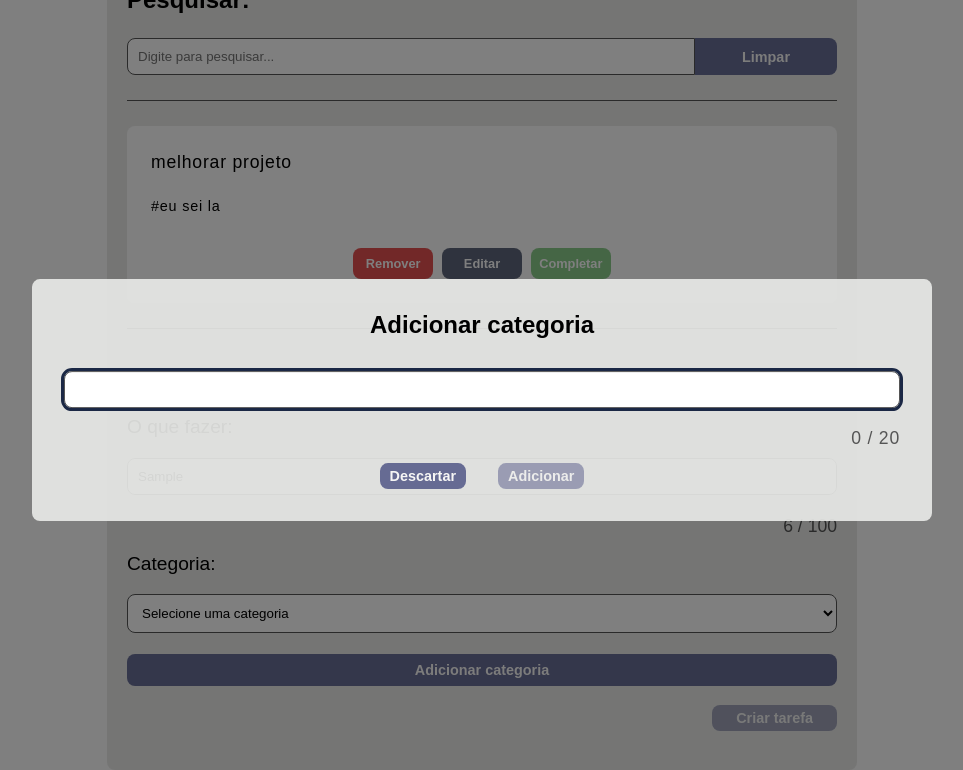
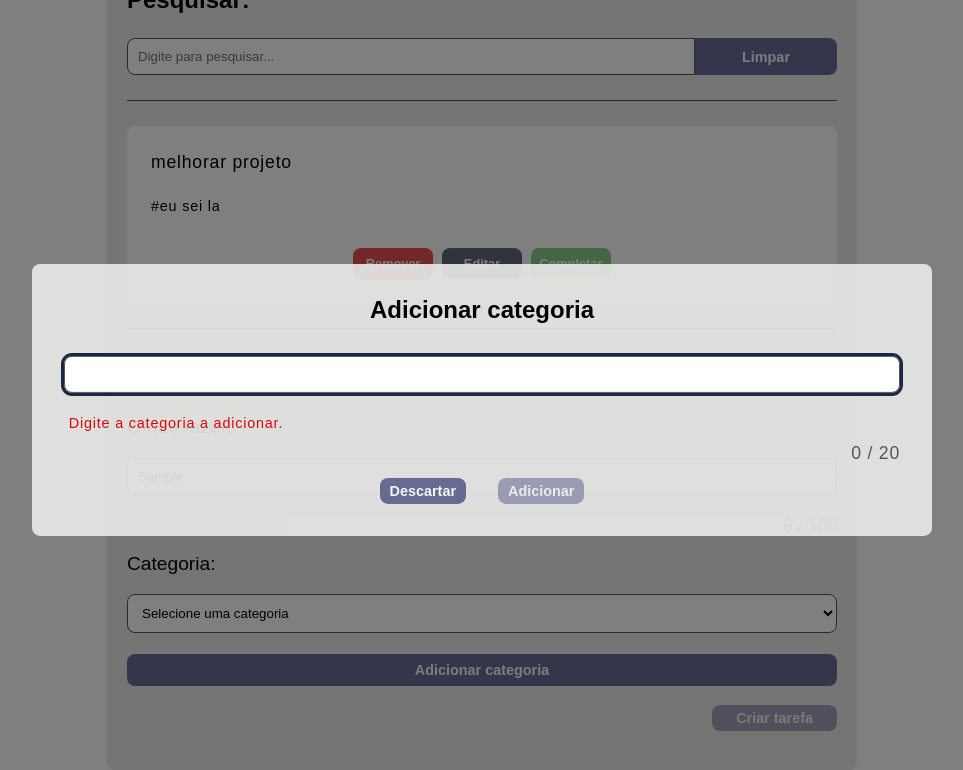
Before and after one commit to FabricioBasilio/to-do-list, a React (Vite) app: page / in a window 1280 px wide. Both pictures are taken after typing "Sample" into the empty fields and a click on the button "Adicionar categoria". Shown: the part 398-1168 px from the top of the page, without its empty margins (158-1121 px from the left). Built offline with nearby package versions, Linux system fonts and the light colour scheme.

Commit message:
feat: adicao de feedback ao modal category

```diff
--- /dev/null
+++ b/src/components/FeedbackModalCategory.jsx
@@ -0,0 +1,10 @@
+function FeedbackModalCategory({ isEmpty, hasCategory }) {
+  return (
+    <div className="modal_category__feedback">
+      {isEmpty && <p>Digite a categoria a adicionar.</p>}
+      {hasCategory() && <p>Essa categoria já existe.</p>}
+    </div>
+  );
+}
+
+export default FeedbackModalCategory;
--- a/src/components/ModalCategory.jsx
+++ b/src/components/ModalCategory.jsx
@@ -1,5 +1,6 @@
 import { useEffect, useState } from "react";
 import CharacterCounter from "./CharacterCounter";
+import FeedbackModalCategory from "./FeedbackModalCategory";
 
 function ModalCategory({
   setFade,
@@ -77,6 +78,7 @@ function ModalCategory({
           ref={modalCategoryInput}
           onChange={(e) => mudarTexto(e)}
         />
+        <FeedbackModalCategory isEmpty={!newCategoryName.trim()} hasCategory={hasCategory}/>
         <CharacterCounter
           valueLength={newCategoryName.length}
           limit={charactersLimit}
--- a/src/styles/App.css
+++ b/src/styles/App.css
@@ -382,7 +382,6 @@ select {
 
 .modal_edit label p {
   font-size: 1.5rem;
-
 }
 
 .modal_edit textarea {
@@ -399,6 +398,19 @@ select {
   width: 100%;
   align-items: center;
   gap: 0.5rem;
+}
+
+.modal_category .modal_category__feedback {
+  align-self: stretch;
+  display: flex;
+  justify-content: flex-start;
+  color: var(--cor4);
+  height: 1.4rem;
+}
+
+.modal_category .modal_category__feedback p {
+  font-size: 0.9rem;
+  margin-left: 0.3rem;
 }
 
 .modal_category .modal_category__buttons {
```
